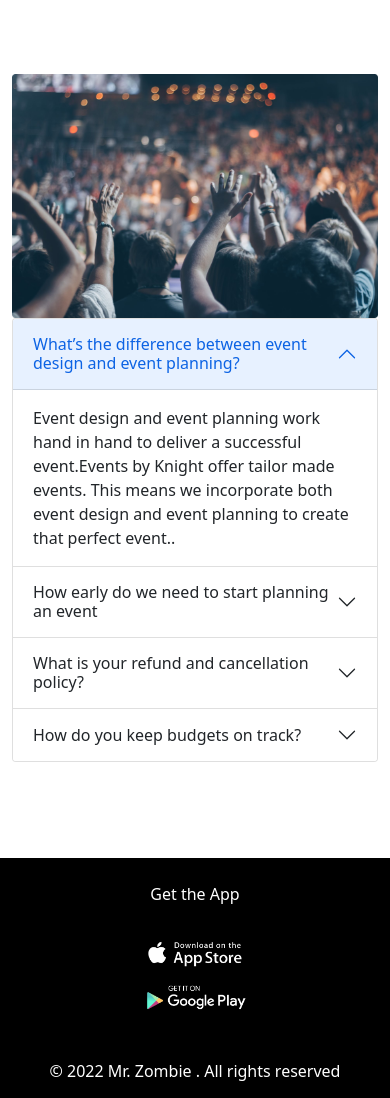
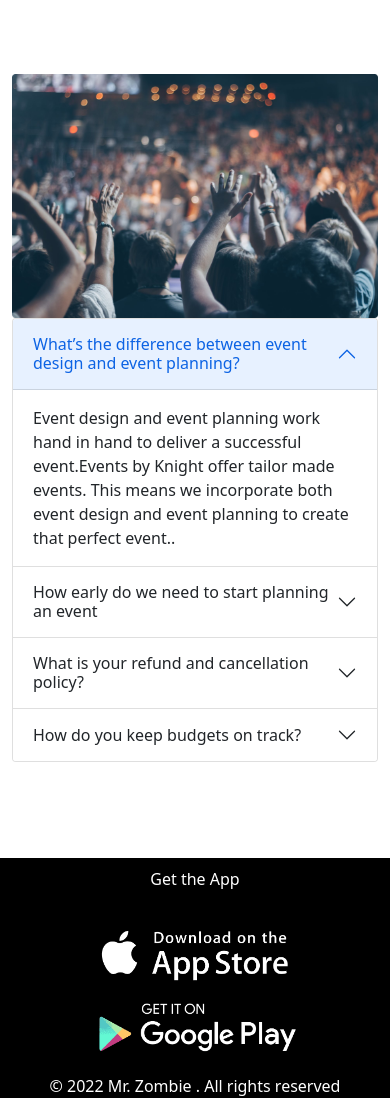
Before and after one commit to Hossain-Ahamed/convention-center, a plain HTML site: page index.html in a window 390 px wide. Shown: the part 4265-5363 px from the top of the page. Drawn offline with Linux system fonts and the light colour scheme.

Commit message:
first check and correction done

```diff
--- a/CSS custom/Custom-style.css
+++ b/CSS custom/Custom-style.css
@@ -29,5 +29,24 @@
 }
 
 .download img{
-    width: 30%;
+    width: 25%;
+
 }
+@media only screen and (max-width:1024px) {
+
+    .download img{
+        width: 28%;
+    }
+}
+@media only screen and (max-width:992px) {
+
+    .download img{
+        width: 30%;
+    }
+}
+@media only screen and (max-width:576px) {
+
+    .download img{
+        width: 60%;
+    }
+}
```
